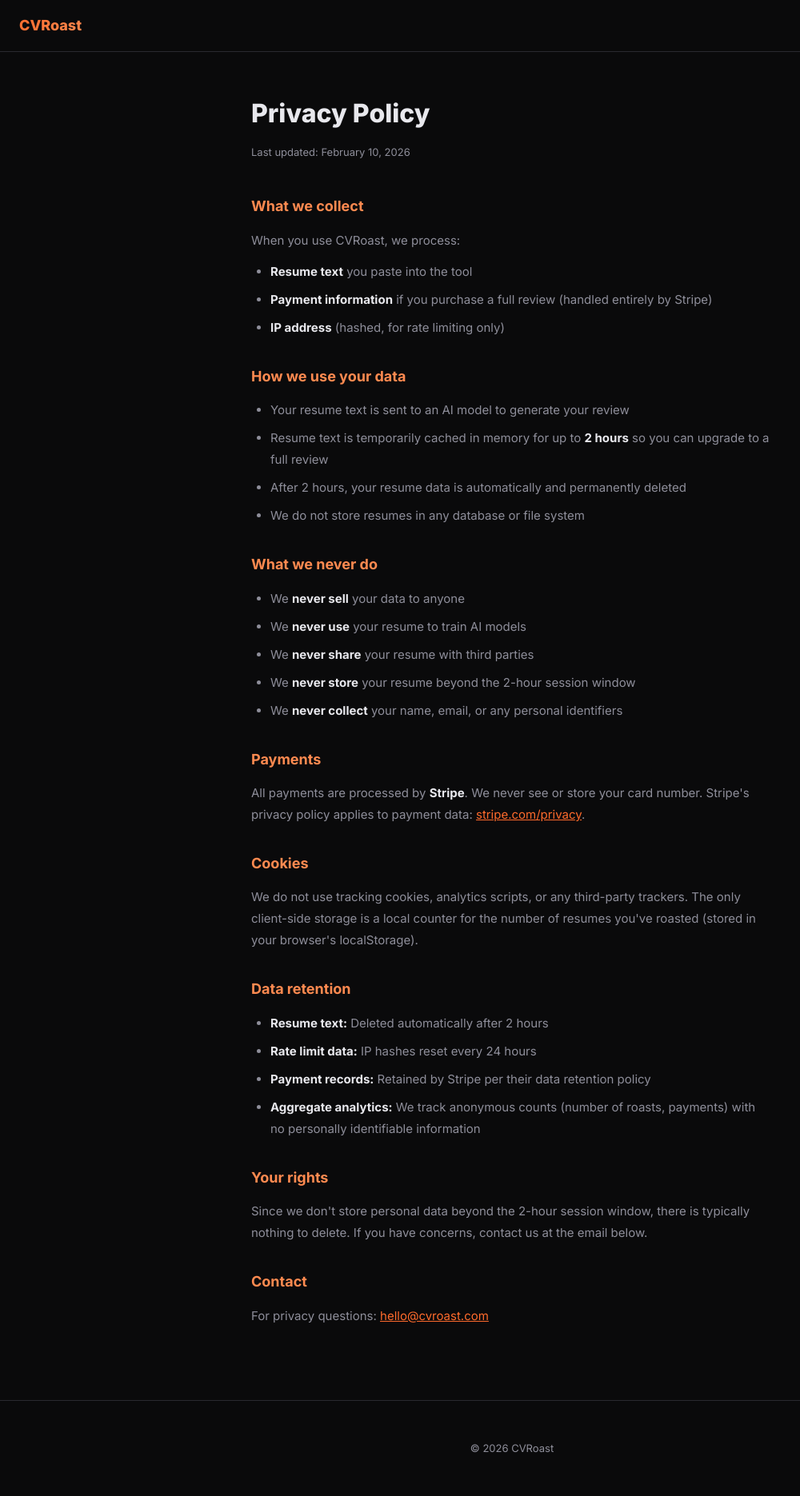
After one commit to AndOtherWays/roast-my-resume, a Flask app: page /privacy in a window 1280 px wide. The commit adds this page. Shown: the whole page at 80% size, without its empty margins (0-1000 px from the left). Run offline with Flask 3, Linux system fonts and the light colour scheme.

Commit message:
Add OG tags, favicon, analytics, privacy policy, polish Reddit posts
- Open Graph + Twitter Card meta tags for rich social previews
- SVG favicon + generated OG image (1200x630)
- Server-side analytics: tracks roasts, checkouts, payments with daily rollups
- /admin/stats endpoint (token-protected) for real-time metrics
- /privacy page covering data handling, Stripe, retention
- Reddit posts updated with cvroast.com URL + r/recruitinghell post + engagement strategy
- Footer updated to CVRoast branding + privacy link

Co-Authored-By: Claude Opus 4.6 <noreply@anthropic.com>

```diff
--- a/app.py
+++ b/app.py
@@ -24,10 +24,40 @@ PRICE_CENTS = 499  # $4.99
 stripe.api_key = STRIPE_SECRET_KEY
 ai = anthropic.Anthropic(api_key=ANTHROPIC_API_KEY)
 
+ADMIN_TOKEN = os.environ.get('ADMIN_TOKEN', 'change-me-in-prod')
+
 # --- In-memory stores (fine for single-instance deploy) ---
 resume_store = {}       # uuid -> {resume, created_at}
 rate_limits = {}        # ip_hash -> {count, window_start}
 paid_sessions = set()   # session_ids that have been used
+
+# --- Analytics ---
+analytics = {
+    'total_roasts': 0,
+    'total_checkouts': 0,
+    'total_payments': 0,
+    'revenue_cents': 0,
+    'started_at': datetime.utcnow().isoformat(),
+    'daily': {},        # "2026-02-10" -> {roasts, checkouts, payments, revenue_cents}
+    'scores': [],       # last 100 scores for avg calculation
+}
+
+def _track(event, amount_cents=0):
+    today = datetime.utcnow().strftime('%Y-%m-%d')
+    if today not in analytics['daily']:
+        analytics['daily'][today] = {'roasts': 0, 'checkouts': 0, 'payments': 0, 'revenue_cents': 0}
+    day = analytics['daily'][today]
+    if event == 'roast':
+        analytics['total_roasts'] += 1
+        day['roasts'] += 1
+    elif event == 'checkout':
+        analytics['total_checkouts'] += 1
+        day['checkouts'] += 1
+    elif event == 'payment':
+        analytics['total_payments'] += 1
+        analytics['revenue_cents'] += amount_cents
+        day['payments'] += 1
+        day['revenue_cents'] += amount_cents
 
 FREE_ROASTS_PER_DAY = 5
 RESUME_TTL_HOURS = 2
@@ -130,6 +160,9 @@ Resume:
         _cleanup_old_resumes()
 
         result['resume_id'] = resume_id
+        _track('roast')
+        analytics['scores'].append(result.get('score', 0))
+        analytics['scores'] = analytics['scores'][-100:]  # keep last 100
         return jsonify(result)
 
     except json.JSONDecodeError:
@@ -184,6 +217,7 @@ def create_checkout():
             cancel_url=BASE_URL + '/#get-started',
             client_reference_id=resume_id,
         )
+        _track('checkout')
         return jsonify({'url': session.url})
     except Exception as e:
         return jsonify({'error': 'Payment setup failed. Please try again.'}), 500
@@ -224,6 +258,7 @@ def full_review():
     if session_id in paid_sessions:
         return jsonify({'error': 'This review has already been generated. Check your email or refresh the page.'}), 409
     paid_sessions.add(session_id)
+    _track('payment', PRICE_CENTS)
 
     # Get resume
     cached = resume_store.get(resume_id)
@@ -290,6 +325,44 @@ Resume:
         return jsonify({'error': 'Review generation failed. Please refresh to try again.'}), 500
 
 
+# --- Admin stats ---
+@app.route('/admin/stats')
+def admin_stats():
+    token = request.args.get('token')
+    if token != ADMIN_TOKEN:
+        return jsonify({'error': 'Unauthorized'}), 401
+
+    today = datetime.utcnow().strftime('%Y-%m-%d')
+    today_stats = analytics['daily'].get(today, {'roasts': 0, 'checkouts': 0, 'payments': 0, 'revenue_cents': 0})
+    avg_score = round(sum(analytics['scores']) / len(analytics['scores']), 1) if analytics['scores'] else 0
+    conversion = round(analytics['total_payments'] / analytics['total_checkouts'] * 100, 1) if analytics['total_checkouts'] > 0 else 0
+    upsell = round(analytics['total_checkouts'] / analytics['total_roasts'] * 100, 1) if analytics['total_roasts'] > 0 else 0
+
+    return jsonify({
+        'today': today_stats,
+        'all_time': {
+            'roasts': analytics['total_roasts'],
+            'checkouts': analytics['total_checkouts'],
+            'payments': analytics['total_payments'],
+            'revenue': f"${analytics['revenue_cents'] / 100:.2f}",
+        },
+        'rates': {
+            'avg_score': avg_score,
+            'upsell_rate': f"{upsell}%",
+            'checkout_conversion': f"{conversion}%",
+        },
+        'daily_breakdown': dict(sorted(analytics['daily'].items(), reverse=True)[:7]),
+        'uptime_since': analytics['started_at'],
+        'resumes_cached': len(resume_store),
+    })
+
+
+# --- Privacy policy ---
+@app.route('/privacy')
+def privacy():
+    return render_template('privacy.html')
+
+
 # --- Health check ---
 @app.route('/health')
 def health():
--- /dev/null
+++ b/templates/privacy.html
@@ -0,0 +1,105 @@
+<!DOCTYPE html>
+<html lang="en">
+<head>
+    <meta charset="UTF-8">
+    <meta name="viewport" content="width=device-width, initial-scale=1.0">
+    <title>Privacy Policy — CVRoast</title>
+    <link rel="icon" href="/static/favicon.svg" type="image/svg+xml">
+    <link rel="preconnect" href="https://fonts.googleapis.com">
+    <link rel="preconnect" href="https://fonts.gstatic.com" crossorigin>
+    <link href="https://fonts.googleapis.com/css2?family=Inter:wght@400;500;600;700;800&display=swap" rel="stylesheet">
+    <style>
+        *, *::before, *::after { box-sizing: border-box; margin: 0; padding: 0; }
+        :root {
+            --bg: #0a0a0b; --surface: #131316; --border: #2a2a30;
+            --text: #e8e8ed; --text-muted: #8e8e9a; --fire: #ff6b2c;
+            --fire-glow: #ff8a50;
+        }
+        body {
+            font-family: 'Inter', -apple-system, sans-serif;
+            background: var(--bg); color: var(--text);
+            line-height: 1.8; -webkit-font-smoothing: antialiased;
+        }
+        nav {
+            padding: 16px 24px; border-bottom: 1px solid var(--border);
+            display: flex; align-items: center; justify-content: space-between;
+        }
+        .logo {
+            font-weight: 800; font-size: 18px; text-decoration: none;
+            background: linear-gradient(135deg, var(--fire), var(--fire-glow));
+            -webkit-background-clip: text; -webkit-text-fill-color: transparent;
+        }
+        .container { max-width: 700px; margin: 0 auto; padding: 48px 24px 80px; }
+        h1 { font-size: 32px; font-weight: 800; margin-bottom: 8px; }
+        .updated { font-size: 13px; color: var(--text-muted); margin-bottom: 40px; }
+        h2 {
+            font-size: 18px; font-weight: 700; margin: 32px 0 12px;
+            color: var(--fire-glow);
+        }
+        p, li { font-size: 15px; color: var(--text-muted); margin-bottom: 12px; }
+        ul { padding-left: 24px; }
+        li { margin-bottom: 8px; }
+        strong { color: var(--text); }
+        a { color: var(--fire); }
+        footer {
+            text-align: center; padding: 48px 24px; font-size: 13px;
+            color: var(--text-muted); border-top: 1px solid var(--border);
+        }
+    </style>
+</head>
+<body>
+<nav>
+    <a href="/" class="logo">CVRoast</a>
+</nav>
+<div class="container">
+    <h1>Privacy Policy</h1>
+    <p class="updated">Last updated: February 10, 2026</p>
+
+    <h2>What we collect</h2>
+    <p>When you use CVRoast, we process:</p>
+    <ul>
+        <li><strong>Resume text</strong> you paste into the tool</li>
+        <li><strong>Payment information</strong> if you purchase a full review (handled entirely by Stripe)</li>
+        <li><strong>IP address</strong> (hashed, for rate limiting only)</li>
+    </ul>
+
+    <h2>How we use your data</h2>
+    <ul>
+        <li>Your resume text is sent to an AI model to generate your review</li>
+        <li>Resume text is temporarily cached in memory for up to <strong>2 hours</strong> so you can upgrade to a full review</li>
+        <li>After 2 hours, your resume data is automatically and permanently deleted</li>
+        <li>We do not store resumes in any database or file system</li>
+    </ul>
+
+    <h2>What we never do</h2>
+    <ul>
+        <li>We <strong>never sell</strong> your data to anyone</li>
+        <li>We <strong>never use</strong> your resume to train AI models</li>
+        <li>We <strong>never share</strong> your resume with third parties</li>
+        <li>We <strong>never store</strong> your resume beyond the 2-hour session window</li>
+        <li>We <strong>never collect</strong> your name, email, or any personal identifiers</li>
+    </ul>
+
+    <h2>Payments</h2>
+    <p>All payments are processed by <strong>Stripe</strong>. We never see or store your card number. Stripe's privacy policy applies to payment data: <a href="https://stripe.com/privacy" target="_blank" rel="noopener">stripe.com/privacy</a>.</p>
+
+    <h2>Cookies</h2>
+    <p>We do not use tracking cookies, analytics scripts, or any third-party trackers. The only client-side storage is a local counter for the number of resumes you've roasted (stored in your browser's localStorage).</p>
+
+    <h2>Data retention</h2>
+    <ul>
+        <li><strong>Resume text:</strong> Deleted automatically after 2 hours</li>
+        <li><strong>Rate limit data:</strong> IP hashes reset every 24 hours</li>
+        <li><strong>Payment records:</strong> Retained by Stripe per their data retention policy</li>
+        <li><strong>Aggregate analytics:</strong> We track anonymous counts (number of roasts, payments) with no personally identifiable information</li>
+    </ul>
+
+    <h2>Your rights</h2>
+    <p>Since we don't store personal data beyond the 2-hour session window, there is typically nothing to delete. If you have concerns, contact us at the email below.</p>
+
+    <h2>Contact</h2>
+    <p>For privacy questions: <a href="mailto:hello@cvroast.com">hello@cvroast.com</a></p>
+</div>
+<footer>&copy; 2026 CVRoast</footer>
+</body>
+</html>
--- a/templates/success.html
+++ b/templates/success.html
@@ -4,6 +4,7 @@
     <meta charset="UTF-8">
     <meta name="viewport" content="width=device-width, initial-scale=1.0">
     <title>Your Full Resume Review — RoastMyResume</title>
+    <link rel="icon" href="/static/favicon.svg" type="image/svg+xml">
     <link rel="preconnect" href="https://fonts.googleapis.com">
     <link rel="preconnect" href="https://fonts.gstatic.com" crossorigin>
     <link href="https://fonts.googleapis.com/css2?family=Inter:wght@400;500;600;700;800;900&display=swap" rel="stylesheet">
```
Also changed, not shown: REDDIT_POSTS.md (+57 -24 lines), templates/index.html (+16 -1 lines), static/favicon.svg (added), static/og.png (added).
